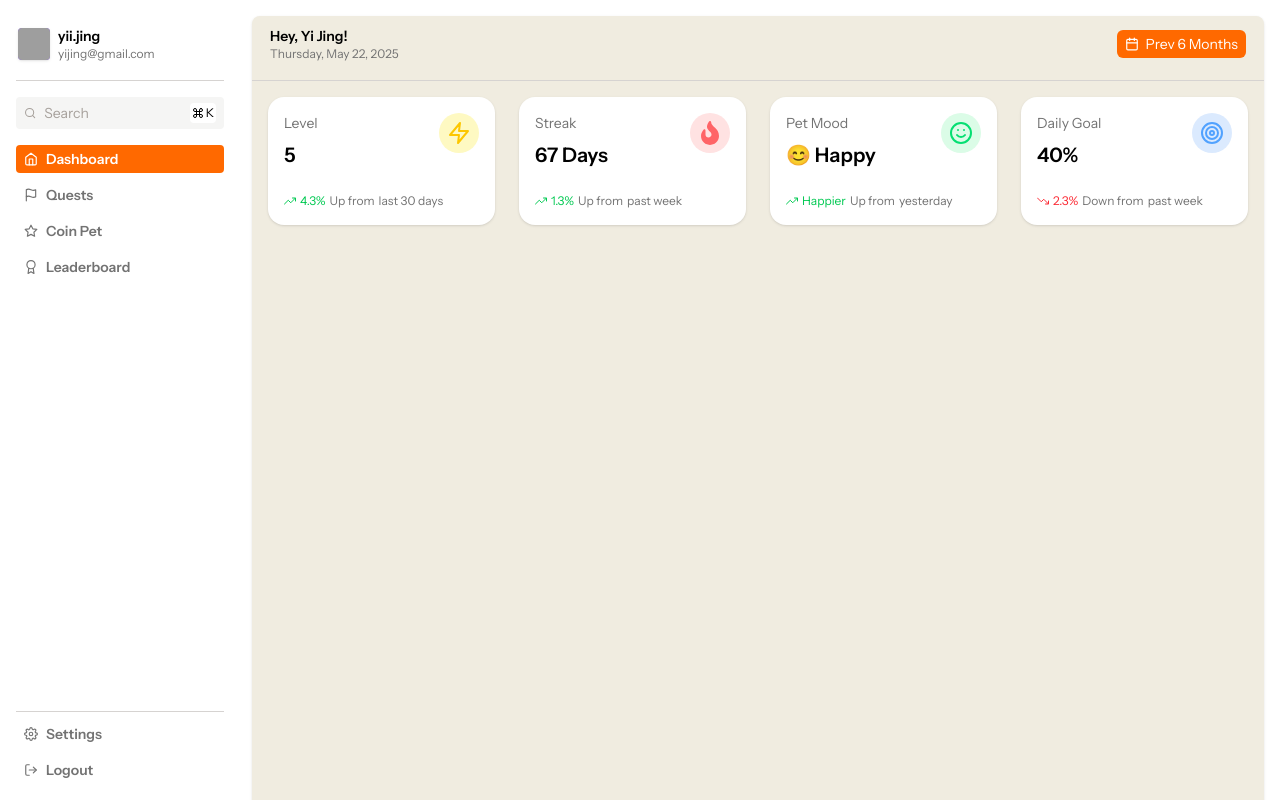
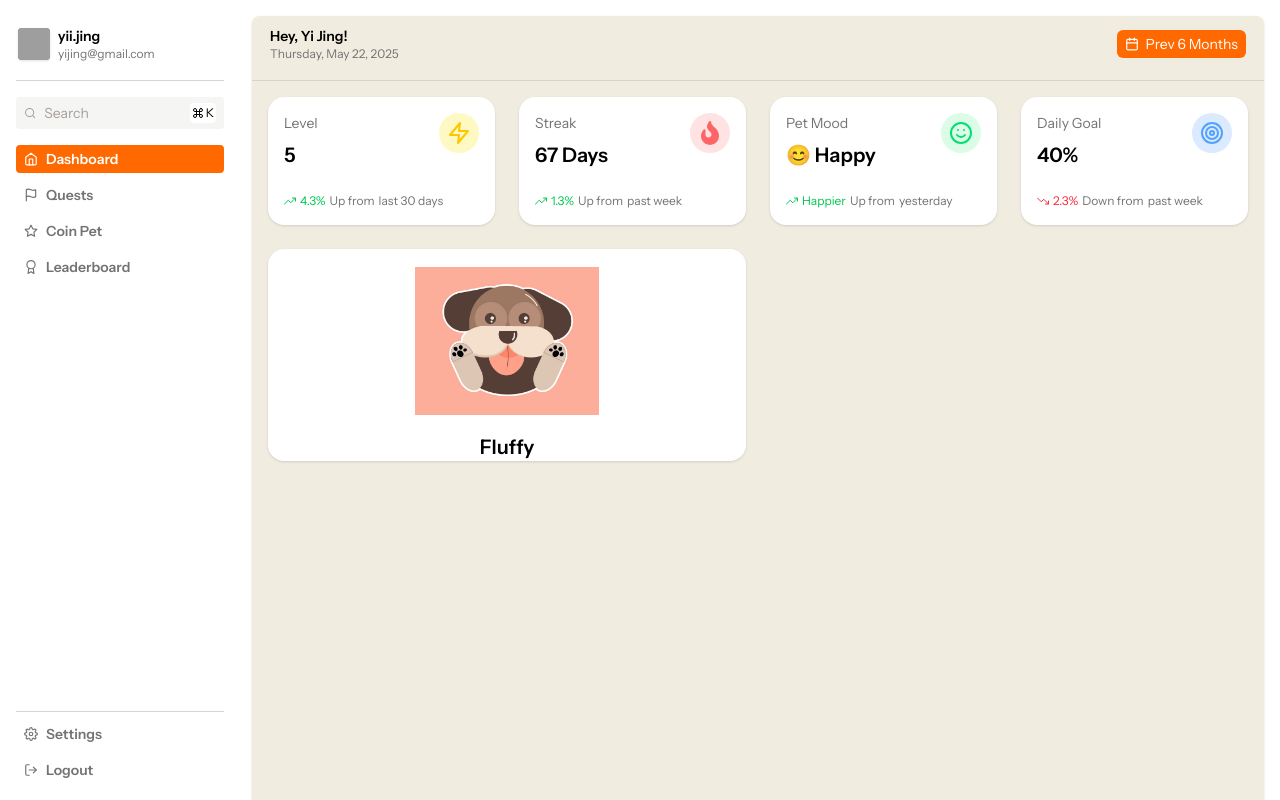
Before and after one commit to samuelngry/Coinly, a React (Vite) app in the folder client/: page /dashboard in a window 1280 px wide. Shown: the top 800 px of the page. Built offline with nearby package versions, Linux system fonts and the light colour scheme; grey boxes are pictures that could not be loaded; a web font is replaced by a local one.

Commit message:
feat: add pet image depending on mood and pet name

```diff
--- a/client/src/components/dashboard/PetWidget.jsx
+++ b/client/src/components/dashboard/PetWidget.jsx
@@ -3,9 +3,9 @@ import happyPetImage from "../../assets/pet-happy.png"
 import sadPetImage from "../../assets/pet-sad.png"
 import excitedPetImage from "../../assets/pet-excited.png"
 import neutralPetImage from "../../assets/pet-neutral.png"
-import angryPetImage from "../../pet-angry.png"
+import angryPetImage from "../../assets/pet-angry.png"
 
-const PetWidget = () => {
+const PetWidget = ({ mood = "happy" }) => {
     const petMoodImages = {
         happy: happyPetImage,
         sad: sadPetImage,
@@ -14,9 +14,12 @@ const PetWidget = () => {
         angry: angryPetImage,
     };
 
+    const petImage = petMoodImages[mood] || neutralPetImage;
+
     return (
-        <div>
-
+        <div className='flex flex-col justify-center bg-white items-center col-span-6 rounded-2xl bg-white shadow'>
+            <img src={petImage} alt={`Pet is ${mood}`} className='w-46 h-46 object-contain'/>
+            <span className='text-xl font-semibold'>Fluffy</span>
         </div>
     )
 }
```
